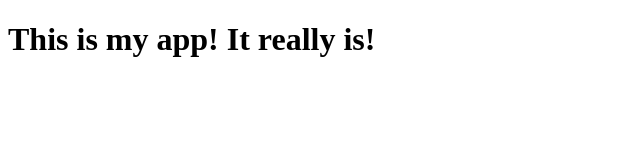
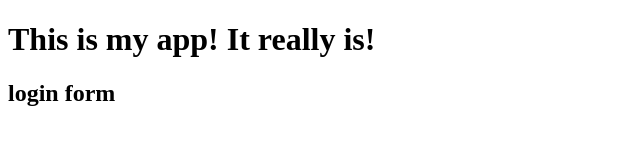
Before and after one commit to Zeetinkermaster/myappsample, a plain HTML site: page index.html in a window 1280 px wide. Shown: the whole page, without its empty margins (0-640 px from the left). Drawn offline with Linux system fonts and the light colour scheme.

Commit message:
login form

```diff
--- /dev/null
+++ b/dir2/app2.js
@@ -0,0 +1 @@
+console.log("hi2");
--- a/index.html
+++ b/index.html
@@ -9,6 +9,7 @@
 
 <body>
     <h1>This is my app! It really is!</h1>
+    <h2>login form</h2>
 </body>
 
 </html>
```
Also changed, not shown: login.html (added, +1 -0 lines), log.txt (added).
